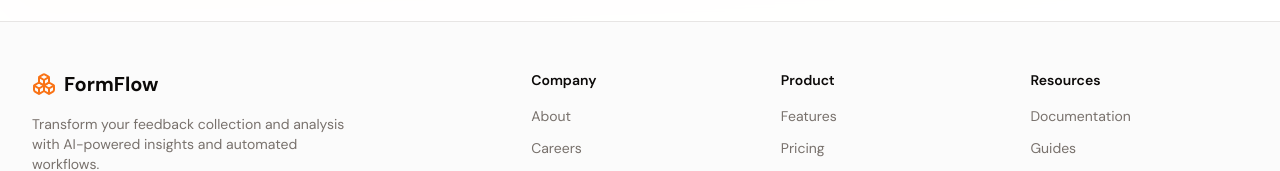
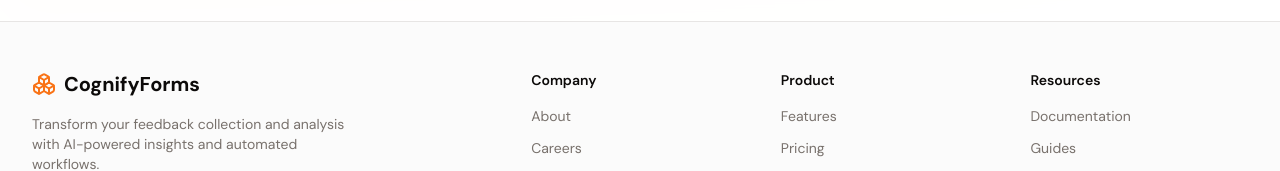
Before and after one commit to Adityaadpandey/Feedback-Management-Sys, a Next.js app in the folder frontend/: page / in a window 1280 px wide. Shown: the part 1341-1512 px from the top of the page. Built offline with nearby package versions, Linux system fonts and the light colour scheme; no server answers.

Commit message:
deployment changes

```diff
--- a/frontend/src/app/(auth)/layout.tsx
+++ b/frontend/src/app/(auth)/layout.tsx
@@ -1,9 +1,9 @@
-import React from 'react'
 import { Metadata } from 'next';
+import React from 'react';
 
 export const metadata: Metadata = {
-  title: "FormFlow - AI-Powered Forms",
-  description: "Signup and SignIn pages"
+    title: "CognifyForms - AI-Powered Forms",
+    description: "Signup and SignIn pages"
 };
 
 
@@ -11,11 +11,11 @@ type Props = {
     children: React.ReactNode
 }
 
-const layout = ({children}: Props) => {
-  return (
-      <div className='h-screen flex justify-center items-center'>
-          {children}</div>
-  )
+const layout = ({ children }: Props) => {
+    return (
+        <div className='h-screen flex justify-center items-center'>
+            {children}</div>
+    )
 }
 
 export default layout
--- a/frontend/src/app/(dashboard)/analytics/layout.tsx
+++ b/frontend/src/app/(dashboard)/analytics/layout.tsx
@@ -7,7 +7,7 @@ import { ReactNode } from "react";
 const queryClient = new QueryClient();
 
 export const metadata: Metadata = {
-    title: "FormFlow - Insights & Analytics",
+    title: "CognifyForms - Insights & Analytics",
     description: "Gain actionable insights from your form responses with detailed analytics, AI-driven trends, and customizable reports. Track performance, user engagement, and make data-driven decisions."
 
 };
--- a/frontend/src/app/(dashboard)/dashboard/layout.tsx
+++ b/frontend/src/app/(dashboard)/dashboard/layout.tsx
@@ -2,8 +2,8 @@ import { GradientText } from "@/components/ui/gradient-text";
 import { Metadata } from "next";
 
 export const metadata: Metadata = {
-   title: "FormFlow - Insights & Analytics",
-description: "Gain actionable insights from your form responses with detailed analytics, AI-driven trends, and customizable reports. Track performance, user engagement, and make data-driven decisions."
+    title: "CognifyForms - Insights & Analytics",
+    description: "Gain actionable insights from your form responses with detailed analytics, AI-driven trends, and customizable reports. Track performance, user engagement, and make data-driven decisions."
 
 };
 
@@ -20,9 +20,9 @@ export default function DashboardLayout({
     return (
         <>
             <div className="container mx-auto p-4">
-            <h1 className="text-2xl font-bold max-w-4xl my-8 leading-tight">
-                <GradientText>DashBoard</GradientText>
-            </h1>
+                <h1 className="text-2xl font-bold max-w-4xl my-8 leading-tight">
+                    <GradientText>DashBoard</GradientText>
+                </h1>
                 <div className="grid grid-cols-1 md:grid-cols-2 gap-4">
                     <div>{forms}</div>
                     <div>{responses}</div>
--- a/frontend/src/app/(forms-components)/form-builder/layout.tsx
+++ b/frontend/src/app/(forms-components)/form-builder/layout.tsx
@@ -3,7 +3,7 @@ import React from 'react';
 
 
 export const metadata: Metadata = {
-    title: "FormFlow - AI-Powered Forms",
+    title: "CognifyForms - AI-Powered Forms",
     description: "Leverage AI to create, analyze, and personalize your forms. Get intelligent suggestions, optimize responses, and enhance your form-filling experience with cutting-edge AI technology."
 };
 
--- a/frontend/src/app/(forms-components)/form/layout.tsx
+++ b/frontend/src/app/(forms-components)/form/layout.tsx
@@ -1,9 +1,9 @@
+import { Metadata } from "next";
 import React from 'react';
-import { Metadata } from "next";
 
 export const metadata: Metadata = {
-  title: "FormFlow - Fill the Form",
-  description: "Easily fill out forms and provide valuable feedback. Customize your responses and enjoy a seamless form experience with real-time progress tracking and AI-powered suggestions."
+    title: "CognifyForms - Fill the Form",
+    description: "Easily fill out forms and provide valuable feedback. Customize your responses and enjoy a seamless form experience with real-time progress tracking and AI-powered suggestions."
 };
 
 
--- a/frontend/src/app/layout.tsx
+++ b/frontend/src/app/layout.tsx
@@ -11,7 +11,7 @@ import "./globals.css";
 const font = DM_Sans({ subsets: ["latin"] });
 
 export const metadata: Metadata = {
-    title: "FormFlow - Dynamic Form Builder",
+    title: "CognifyForms - Dynamic Form Builder",
     description: "Create and manage customizable forms with AI-powered analysis, seamless integrations, and flexible collaboration tools for teams of all sizes."
 };
 
--- a/frontend/src/components/globals/footer/index.tsx
+++ b/frontend/src/components/globals/footer/index.tsx
@@ -39,7 +39,7 @@ export function Footer() {
                     <div className="lg:col-span-2">
                         <div className="flex items-center space-x-2">
                             <Boxes className="h-6 w-6 text-primary" />
-                            <span className="text-xl font-bold">FormFlow</span>
+                            <span className="text-xl font-bold">CognifyForms</span>
                         </div>
                         <p className="mt-4 max-w-xs text-sm text-muted-foreground">
                             Transform your feedback collection and analysis with AI-powered
```
